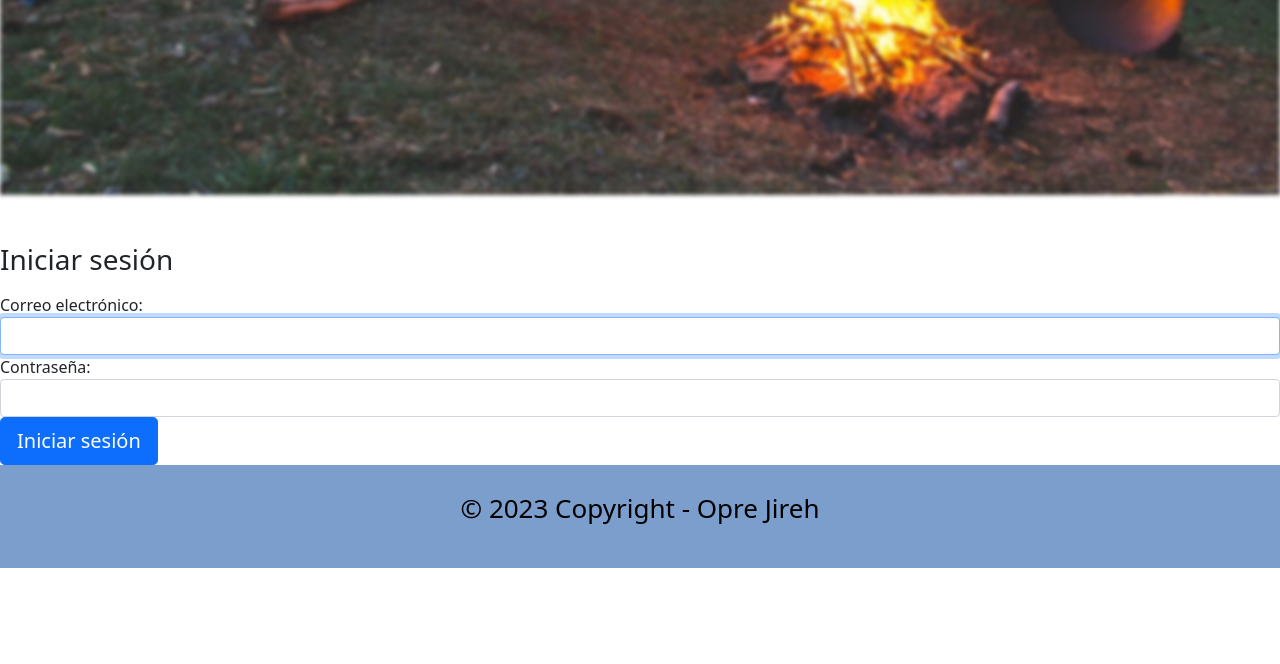
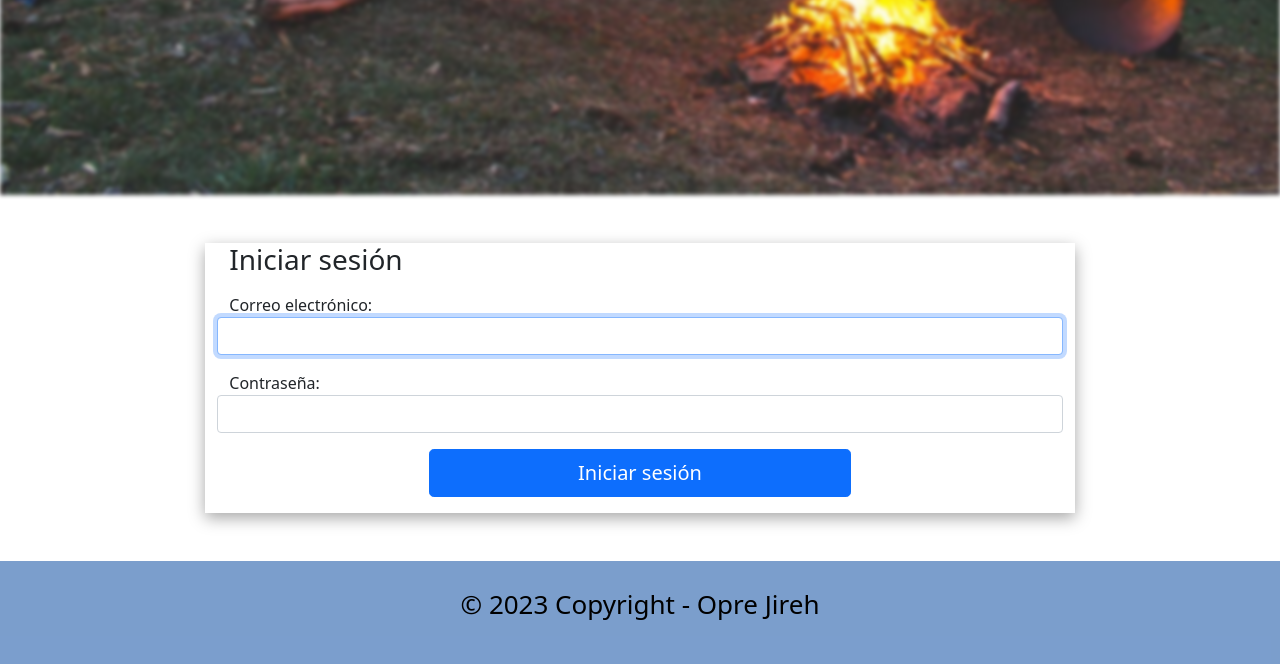
Before and after one commit to raulsales9/PI-APG, a Symfony app: template symf_opre_jireh/templates/security/login.html.twig in a window 1280 px wide. Shown: the part 381-1045 px from the top of the page. Before the commit the page ends 949 px from the top, so only its background shows below. Run offline with Twig, Linux system fonts and the light colour scheme; the template is opened without the code that fills it, so the values that code supplies are empty; some libraries are stand-ins or nearby versions.

Commit message:
src: twig login css added

```diff
--- a/symf_opre_jireh/public/css/estilos.css
+++ b/symf_opre_jireh/public/css/estilos.css
@@ -143,3 +143,10 @@ footer{
     height: 300px;
     filter: blur(2px);
 }
+
+/* login form */
+
+.loginForm{
+    margin: auto;
+    box-shadow: rgba(0, 0, 0, 0.35) 0px 5px 15px;
+}
--- a/symf_opre_jireh/templates/security/login.html.twig
+++ b/symf_opre_jireh/templates/security/login.html.twig
@@ -1,22 +1,23 @@
 {% extends 'layout.html.twig' %}
 
 {% block content %}
-<form method="post">
+<div class="row justify-content-around">
+    <form method="post" class="col-lg-8 loginForm row justify-content-center mb-5">
         {% if error %}
             <div class="alert alert-danger">{{ error.messageKey|trans(error.messageData, 'security') }}</div>
         {% endif %}
 
         {% if app.user %}
-        <div class="mb-3">
-            Estás dado de alta como: {{ app.user.userIdentifier }}, <a href="{{ path('app_logout') }}">Cerrar Sesión</a>
+            <div class="mb-3 mt-3">
+                Estás dado de alta como: {{ app.user.userIdentifier }} <a href="{{ path('app_logout') }}" class="btn btn-primary">Cerrar Sesión</a>
             </div>
         {% endif %}
 
         <h1 class="h3 mb-3 font-weight-normal">Iniciar sesión</h1>
         <label for="inputId_user">Correo electrónico: </label>
-    <input type="text" value="{{ last_username }}" name="id_user" id="inputId_user" class="form-control" autocomplete="username" required autofocus>
+        <input type="text" value="{{ last_username }}" name="id_user" id="inputId_user" class="form-control mb-3" autocomplete="username" required autofocus>
         <label for="inputPassword">Contraseña: </label>
-    <input type="password" name="password" id="inputPassword" class="form-control" autocomplete="current-password" required>
+        <input type="password" name="password" id="inputPassword" class="form-control mb-3" autocomplete="current-password" required>
 
         <input type="hidden" name="_csrf_token"
             value="{{ csrf_token('authenticate') }}"
@@ -33,8 +34,9 @@
             </div>
         #}
 
-    <button class="btn btn-lg btn-primary" type="submit">
+        <button class="btn btn-lg btn-primary col-lg-6 mb-3" type="submit">
             Iniciar sesión
         </button>
     </form>
+</div>
 {% endblock %}
```
Lines whose indentation alone changed are shown as unchanged.
